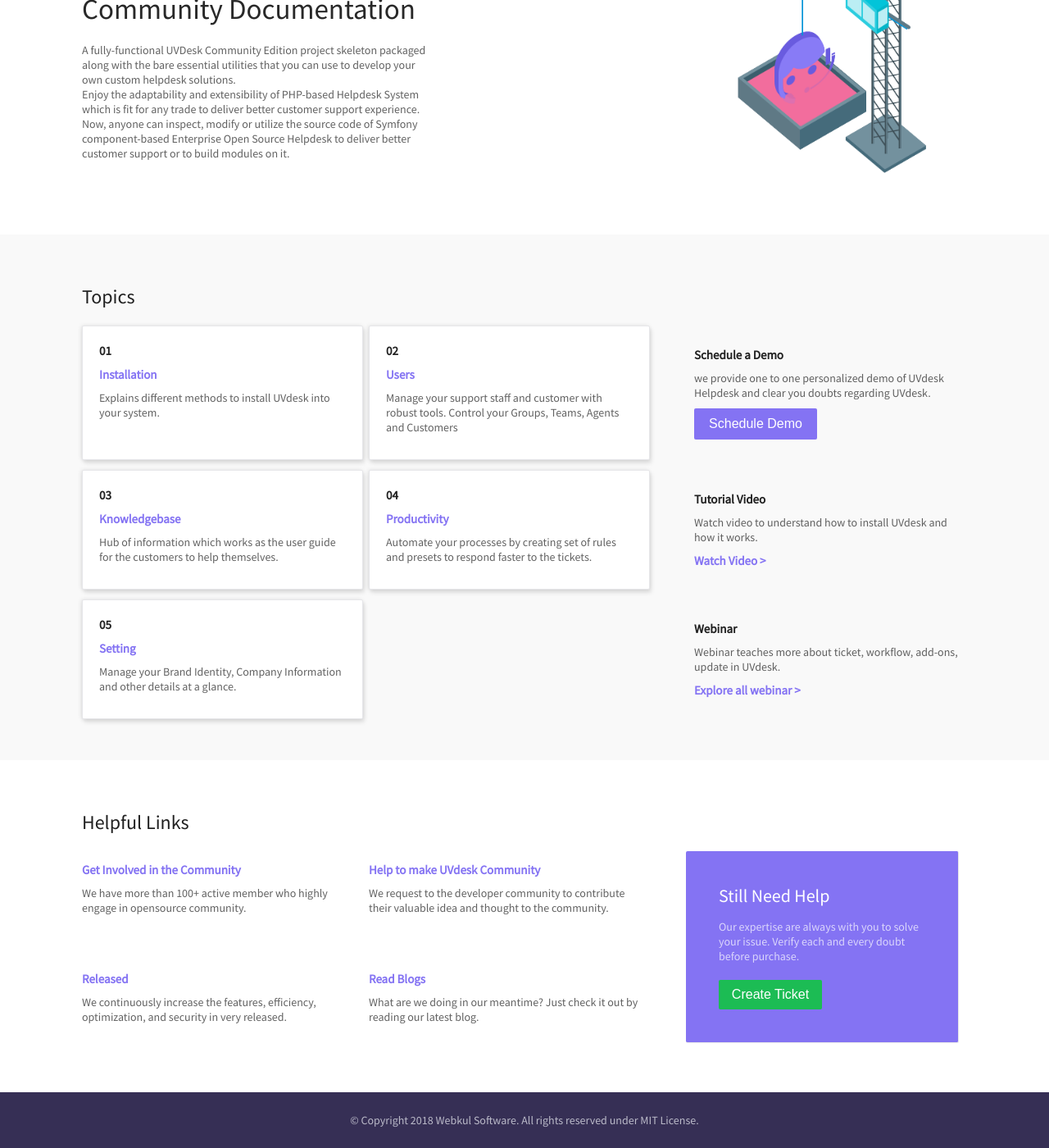
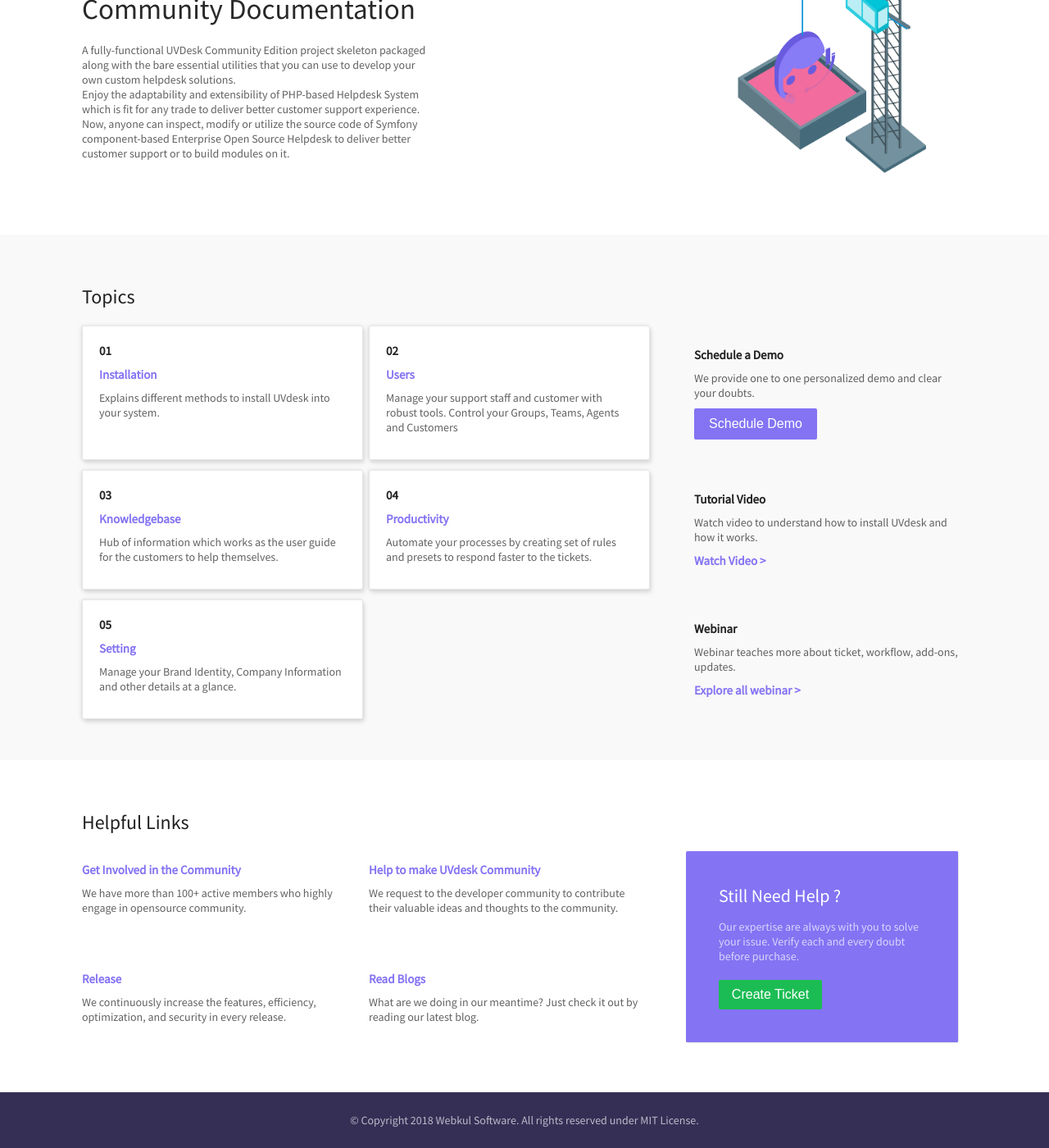
Before and after one commit to uvdesk/uvdesk.github.io, a Jekyll site: the page built from index.html, in a window 1280 px wide and 1400 px high, scrolled down 210 px. Shown: the whole window at 82% size. Built offline with Jekyll 4.4.1, drawn with Linux system fonts in a browser that asks for light colours.

Commit message:
Homepage rechecking complete.

```diff
--- a/index.html
+++ b/index.html
@@ -33,7 +33,7 @@
                     </div>
                     <div class="item box-3">
                         <h4>Schedule a Demo</h4>
-                        <p>we provide one to one personalized demo of UVdesk Helpdesk and clear you doubts regarding UVdesk.</p>
+                        <p>We provide one to one personalized demo and clear your doubts.</p>
                         <button class="button scheduleDemoBtn" onclick="window.open('https:\/\/demo.uvdesk.com\/', '_blank')">Schedule Demo</button>
                     </div>
                     <div class="item topic-box">
@@ -64,7 +64,7 @@
                     </div>
                     <div class="item box-3">
                         <h4>Webinar</h4>
-                        <p>Webinar teaches more about ticket, workflow, add-ons, update in UVdesk.</p>
+                        <p>Webinar teaches more about ticket, workflow, add-ons, updates.</p>
                         <a href="https://forums.uvdesk.com/" target="_blank" class="topic-box-title">Explore all webinar ></a>
                     </div>
                 </div>
@@ -75,24 +75,24 @@
                 <div class="helpful-links-grid-container">
                     <div class="item helpful">
                         <h4 class='topic-box-title'><a href="https://github.com/uvdesk/community-skeleton/blob/master/README.md" target="_blank">Get Involved in the Community</a></h4>
-                        <p>We have more than 100+ active member who highly engage in opensource community.</p>
+                        <p>We have more than 100+ active members who highly engage in opensource community.</p>
                     </div>
                     <div class="item helpful">
                         <h4 class='topic-box-title'><a href="https://github.com/uvdesk/community-skeleton" target="_blank">Help to make UVdesk Community</a></h4>
-                        <p>We request to the developer community to contribute their valuable idea and thought to the community.</p>
+                        <p>We request to the developer community to contribute their valuable ideas and thoughts to the community.</p>
                     </div>
                     <div class="grid-gap">
                     </div>
                     <div class="item helpful ticket">
                         <div class="ticket-content">
-                            <h3>Still Need Help</h3>
+                            <h3>Still Need Help&nbsp;?</h3>
                             <p>Our expertise are always with you to solve your issue. Verify each and every doubt before purchase.</p>
                             <button onclick="window.open(' https:\/\/support.uvdesk.com\/en\/', '_blank')" class="button ticketBtn">Create Ticket</button>
                         </div>
                     </div>
                     <div class="item helpful">
-                        <h4 class='topic-box-title'><a href="https://bagisto.com/en/roadmap/" target="_blank">Released</a></h4>
-                        <p>We continuously increase the features, efficiency, optimization, and security in very released.</p>
+                        <h4 class='topic-box-title'><a href="https://bagisto.com/en/roadmap/" target="_blank">Release</a></h4>
+                        <p>We continuously increase the features, efficiency, optimization, and security in every release.</p>
                     </div>
                     <div class="item helpful">
                         <h4 class='topic-box-title'><a href="https://www.uvdesk.com/en/articles/" target="_blank">Read Blogs</a></h4>
```
